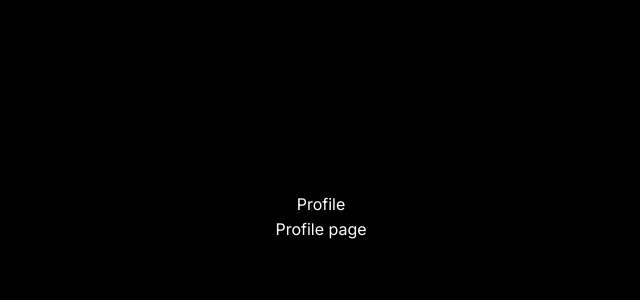
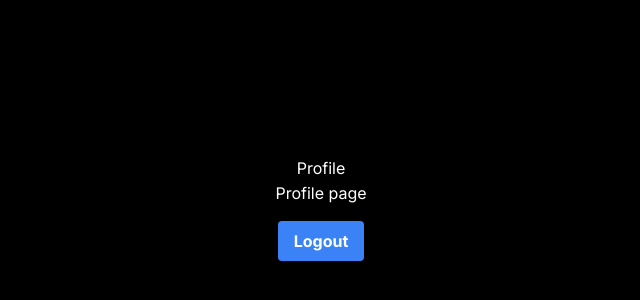
Before and after one commit to RostyslaWozniak/nnnext-authentication, a Next.js app: page /profile in a window 1280 px wide. Shown: the part 184-484 px from the top of the page, without its empty margins (319-959 px from the left). Built offline with nearby package versions, Linux system fonts and the light colour scheme.

Commit message:
add: logout

```diff
--- /dev/null
+++ b/src/app/api/users/logout/route.ts
@@ -0,0 +1,16 @@
+import { NextResponse } from "next/server";
+
+export async function GET(){
+    try {
+        const response = NextResponse.json(
+            {
+                message: "Logout success",
+                success: true,
+            }
+        );
+        response.cookies.set("token", "", { httpOnly: true, expires: new Date(0) });
+        return response;
+    } catch (error: any) {
+        return NextResponse.json({ error: error.message }, { status: 500 })
+    }
+}
--- a/src/app/profile/page.tsx
+++ b/src/app/profile/page.tsx
@@ -1,9 +1,36 @@
+"use client";
+import axios from "axios";
+import Link from "next/link";
+import { useRouter } from "next/navigation";
+import { useState } from "react";
+import toast from "react-hot-toast";
+
 export default function ProfilePage(){
+    const router = useRouter();
+    const [loading, setLoading] = useState(false);
+    async function logout(){
+
+        try {
+            setLoading(true);
+            await axios.get("/api/users/logout");
+            toast.success("Logout success");
+            router.push("/login");
+        } catch (error: any) {
+            console.log(error.message);
+            toast.error(error.message);
+        } finally{
+            setLoading(false);
+        }
+    }
     return(
         <div className="flex flex-col items-center">
             <h1>Profile</h1>
             <hr/>
             <p>Profile page</p>
+            <button
+                className="bg-blue-500 hover:bg-blue-700 text-white font-bold py-2 px-4 my-4 rounded"
+                onClick={logout}
+            >{loading ? "Processing" : "Logout"}</button>
         </div>
     )
 }
```
